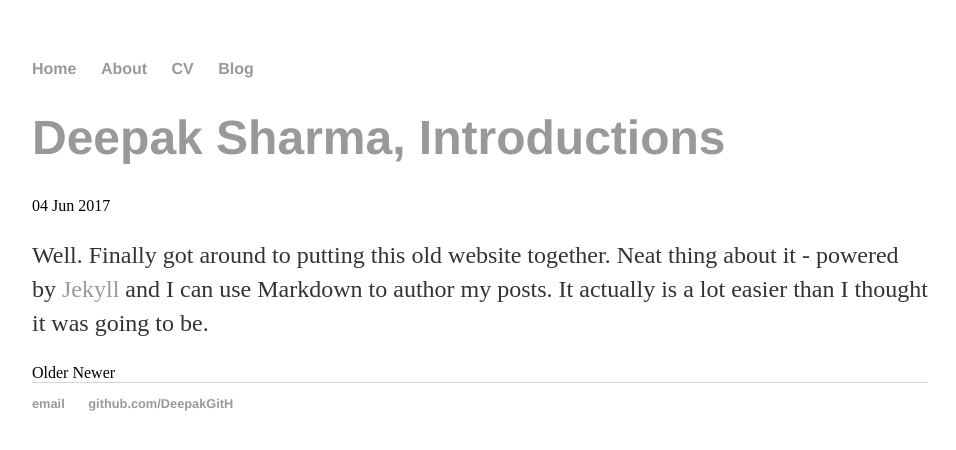
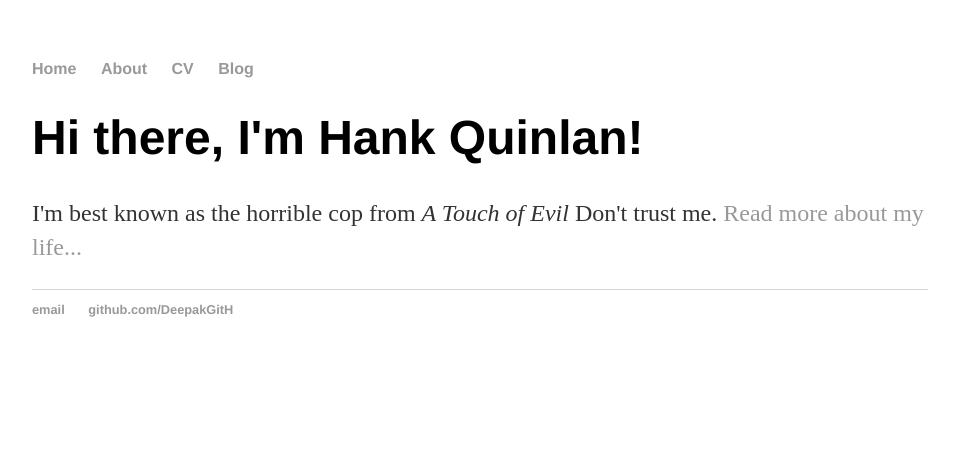
Before and after one commit to DeepakGitH/DeepakGitH.github.io, a Jekyll site: the page built from index.html, in a window 1280 px wide. Shown: the top 450 px of the page, without its empty margins (160-1116 px from the left). Built offline with Jekyll 4.4.1, drawn with Linux system fonts in a browser that asks for light colours; the list of posts is cut into pages by our own code.

Commit message:
Update index.html

```diff
--- a/index.html
+++ b/index.html
@@ -1,37 +1,8 @@
 ---
 layout: default
-title: Home
+title: Hank Quinlan, Horrible Cop
 ---
-
-<div class="posts">
-  {% for post in paginator.posts %}
-  <div class="post">
-    <h1 class="post-title">
-      <a href="{{ post.url }}">
-        {{ post.title }}
-      </a>
-    </h1>
-
-    <span class="post-date">{{ post.date | date_to_string }}</span>
-
-    {{ post.content }}
-  </div>
-  {% endfor %}
-</div>
-
-<div class="pagination">
-  {% if paginator.next_page %}
-    <a class="pagination-item older" href="/page{{paginator.next_page}}">Older</a>
-  {% else %}
-    <span class="pagination-item older">Older</span>
-  {% endif %}
-  {% if paginator.previous_page %}
-    {% if paginator.page == 2 %}
-      <a class="pagination-item newer" href="/">Newer</a>
-    {% else %}
-      <a class="pagination-item newer" href="/page{{paginator.previous_page}}">Newer</a>
-    {% endif %}
-  {% else %}
-    <span class="pagination-item newer">Newer</span>
-  {% endif %}
-</div>
+<div class="blurb">
+	<h1>Hi there, I'm Hank Quinlan!</h1>
+	<p>I'm best known as the horrible cop from <em>A Touch of Evil</em> Don't trust me. <a href="/about">Read more about my life...</a></p>
+</div><!-- /.blurb -->
```
